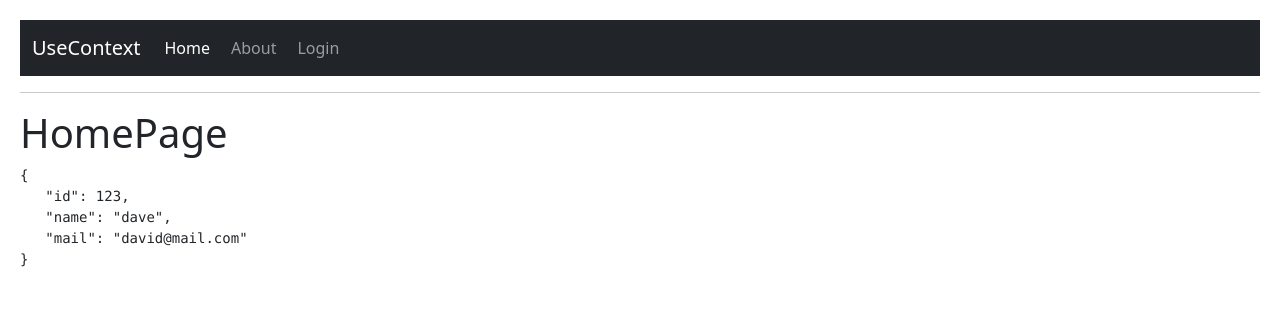
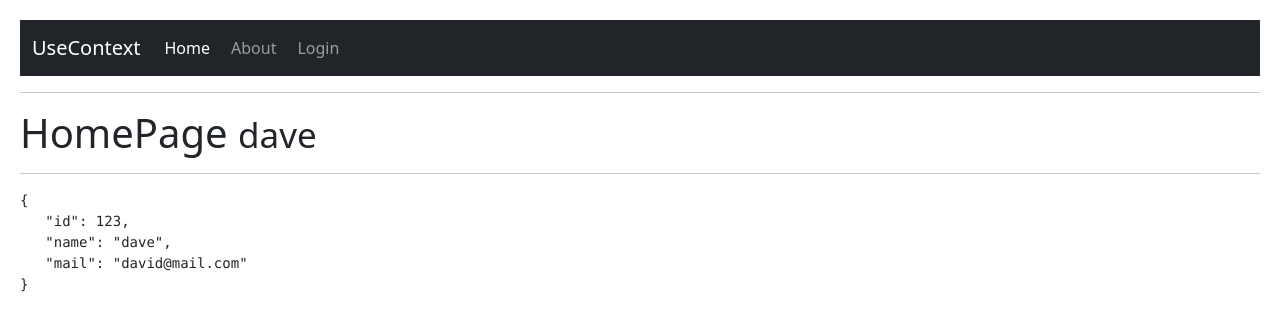
Before and after one commit to Davidcastel26/HooksReact, a React (Vite) app in the folder hook-app/: page / in a window 1280 px wide. Shown: the top 330 px of the page. Built offline with nearby package versions, Linux system fonts and the light colour scheme.

Commit message:
Update HomePage.jsx

```diff
--- a/hook-app/src/09-useContext/HomePage.jsx
+++ b/hook-app/src/09-useContext/HomePage.jsx
@@ -8,8 +8,8 @@ export const HomePage = () => {
   return (
     <div>
 
-      <h1>HomePage</h1>
-
+      <h1>HomePage <small>{user.name}</small></h1>
+      <hr />
       <pre>
         { JSON.stringify(user, null, 3)}
       </pre>
```
